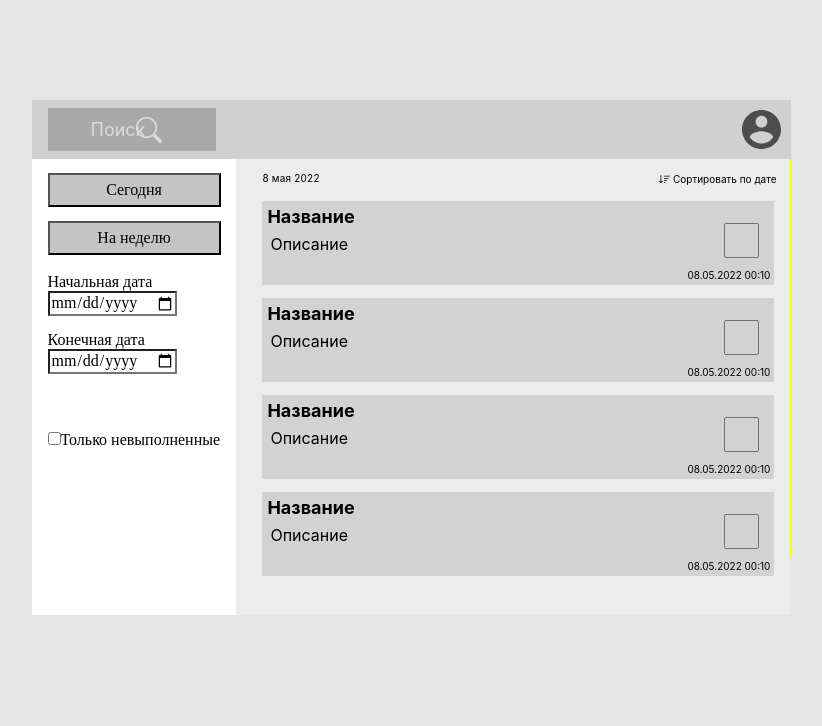
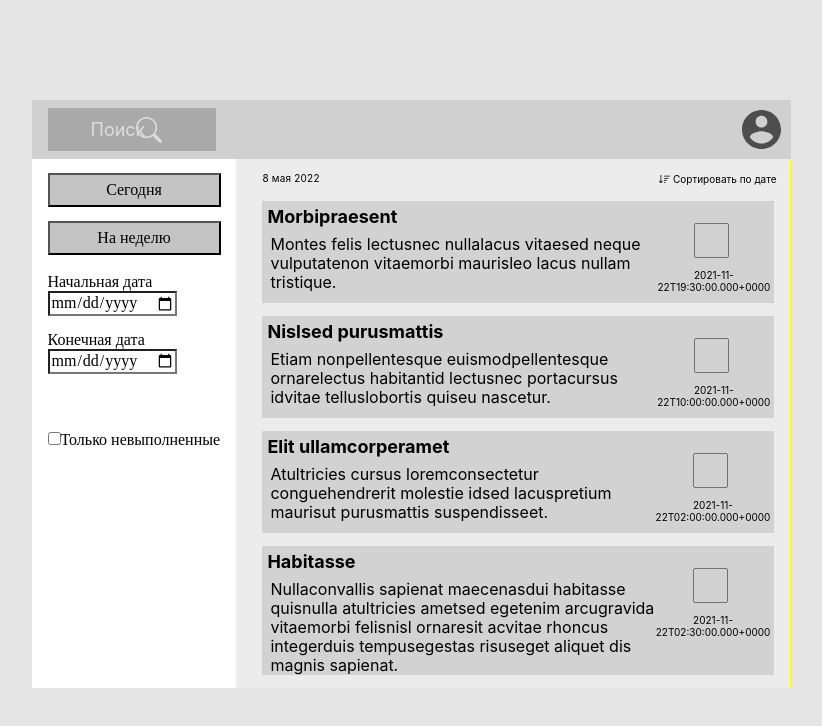
Before and after one commit to VladimirBvt/todoo-list, a React (Create React App) app: page / in a window 1280 px wide. Shown: the top 726 px of the page, without its empty margins (229-1051 px from the left). Built offline with nearby package versions, Linux system fonts and the light colour scheme; no server answers.

Commit message:
Связывает задачи с данными. Делает высоту описания задачи и всего todoo list резиновым.

```diff
--- a/src/components/App.css
+++ b/src/components/App.css
@@ -334,7 +334,7 @@ body {
 
 .wrapper {
     width: 759px;
-    height: 456px;
+    /*height: 456px;*/
     margin: 0 auto;
     margin-top: 100px;
     background: yellow;
--- a/src/components/App.tsx
+++ b/src/components/App.tsx
@@ -3,7 +3,8 @@ import {Header} from './header/header';
 import './App.css';
 import {Main} from './main/main';
 import {useState, useEffect} from 'react';
-import {Modal} from "./modal/modal";
+import {Modal} from './modal/modal';
+import {mockTodoos} from '../mocks/mocks';
 
 export const App: FC = () => {
     const [modalActive, setModalActive] = useState(false);
@@ -27,13 +28,13 @@ export const App: FC = () => {
     }, []);
 
     if(error) {
-
+        console.log(mockTodoos);
     }
 
     return <>
         <div className='wrapper'>
             <Header/>
-            <Main/>
+            <Main tasks={mockTodoos}/>
             <Modal active={modalActive} setActive={setModalActive}/>
         </div>
     </>
--- a/src/components/main/main.tsx
+++ b/src/components/main/main.tsx
@@ -2,10 +2,15 @@ import './main.css';
 import {SectionFilter} from '../section-filter/section-filter';
 import {FC} from 'react';
 import {SectionList} from '../section-list/section-list';
+import {Tasks} from '../../types/data';
 
-export const Main:FC = () => {
+type PropsMain = {
+    tasks: Tasks;
+}
+
+export const Main = (props:PropsMain) => {
     return <main className='main'>
         <SectionFilter/>
-        <SectionList/>
+        <SectionList tasks={props.tasks}/>
     </main>
 }
--- a/src/components/section-list/section-list.tsx
+++ b/src/components/section-list/section-list.tsx
@@ -1,9 +1,21 @@
 import './section-list.css';
-import {FC} from 'react';
+import React, {FC, ReactChildren, ReactNode} from 'react';
 import {Todoo} from '../todoo/todoo';
-import {Arrays} from "../arrays/arrays";
+import {Arrays} from '../arrays/arrays';
+import {Tasks} from '../../types/data';
 
-export const SectionList:FC = () => {
+type PropsSectionList = {
+    tasks: Tasks;
+    children?: ReactNode | ReactNode[];
+}
+
+export const SectionList = (props:PropsSectionList) => {
+    const renderTasks = (tasks:Tasks) => {
+        for (let i = 0; i < tasks.length; i ++) {
+            <Todoo key={i} task={tasks[i]}/>
+        }
+    };
+
     return <section className='section-list'>
         <div className='date-sort'>
             <div className='date-sort__date'>8 мая 2022</div>
@@ -12,9 +24,8 @@ export const SectionList:FC = () => {
                 <span className='date-sort__button-text'>Сортировать по дате</span>
             </button>
         </div>
-        <Todoo/>
-        <Todoo/>
-        <Todoo/>
-        <Todoo/>
+        {props.tasks.map(task => (<Todoo key={task.id} task={task}/>))}
+        {/*{ props.tasks ? renderTasks(props.tasks) : '' }*/}
+
     </section>
 }
--- a/src/components/todoo/todoo.css
+++ b/src/components/todoo/todoo.css
@@ -18,7 +18,7 @@
     display: flex;
     justify-content: space-between;
     width: 512px;
-    height: 84px;
+    /*height: 84px;*/
     margin-left: 26px;
     margin-bottom: 13px;
     background: #D2D2D2;
--- a/src/components/todoo/todoo.tsx
+++ b/src/components/todoo/todoo.tsx
@@ -1,7 +1,12 @@
 import './todoo.css';
 import {FC} from 'react';
+import {TaskEntity} from '../../types/data';
 
-export const Todoo:FC = () => {
+type PropsTodoo = {
+    task: TaskEntity;
+}
+
+export const Todoo = (props:PropsTodoo) => {
     const getId = () => {
         return `check-${Math.random()}`;
     }
@@ -9,15 +14,15 @@ export const Todoo:FC = () => {
 
     return <div className='todoo'>
         <div className='todoo-text'>
-            <h3 className='todoo-title'>Название</h3>
-            <p className='todoo-description'>Описание</p>
+            <h3 className='todoo-title'>{props.task.name}</h3>
+            <p className='todoo-description'>{props.task.shortDesc}</p>
         </div>
         <div className='todoo-info'>
             <div className='todoo-check-wrap'>
                 <input type="checkbox" className='todoo-check' id={id}/>
                 <label htmlFor={id}>1</label>
             </div>
-            <p className='todoo-date'>08.05.2022 00:10</p>
+            <p className='todoo-date'>{props.task.date}</p>
         </div>
     </div>
 }
```
